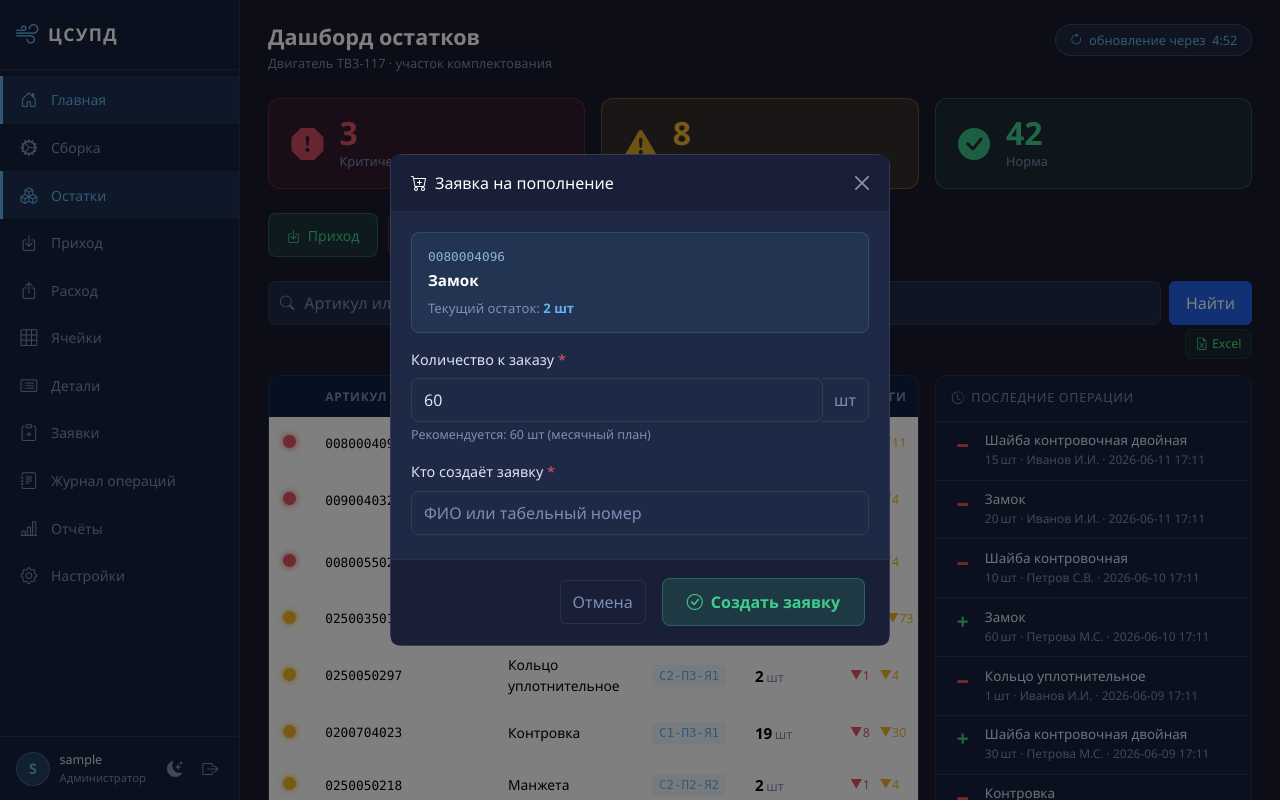
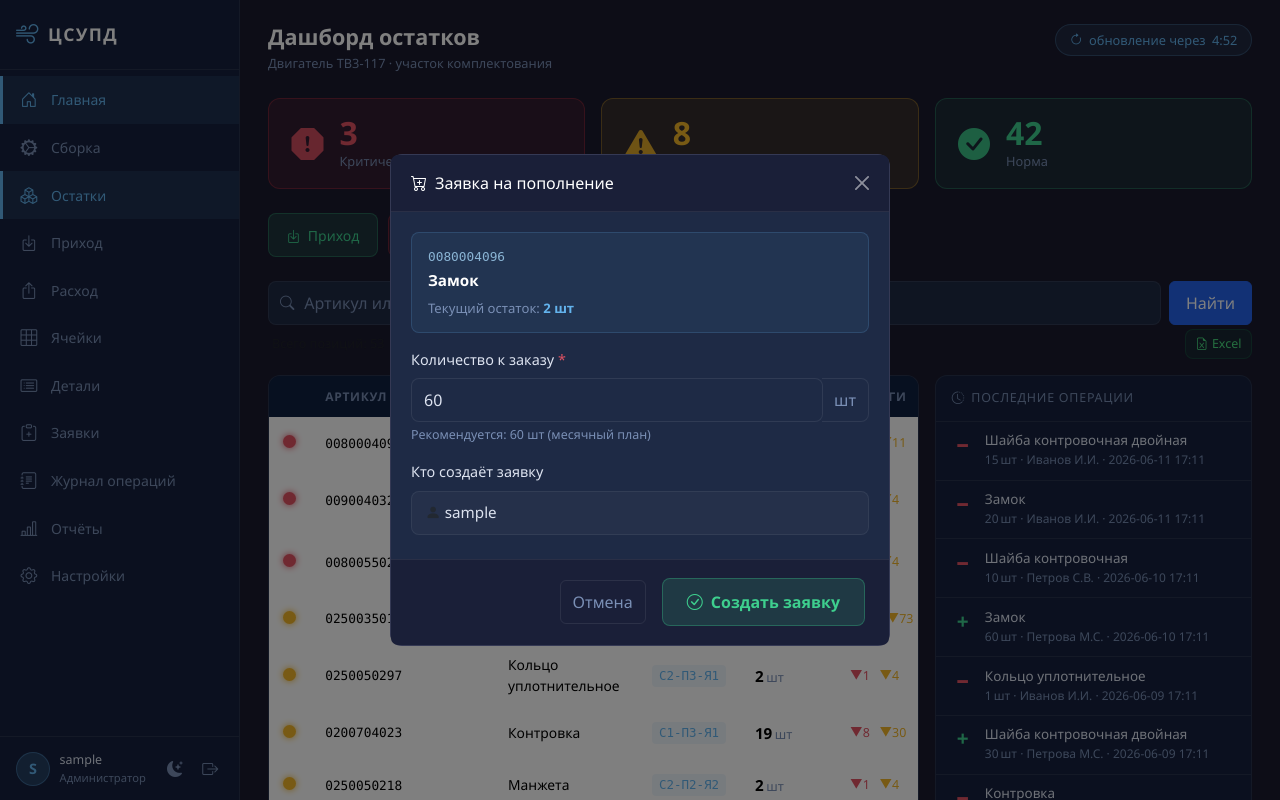
Before and after one commit to Romanenkovv18/csupd, a Flask app: page / in a window 1280 px wide, after a click on "Создать заявку на пополнение". Run offline with Flask 3, Linux system fonts and the light colour scheme; the visitor is signed in with stand-in values (Sample User, id 1); data comes from the database, SQL or seed files in the repository.

Commit message:
Fix: created_by from session in modal and zayavki_create; fix journal hover color

```diff
--- a/app.py
+++ b/app.py
@@ -385,7 +385,7 @@ def zayavki():
 def zayavki_create():
     part_id    = request.form.get('part_id', '').strip()
     quantity   = request.form.get('quantity', '').strip()
-    created_by = request.form.get('created_by', '').strip()
+    created_by = session.get('full_name') or session.get('username', 'Неизвестно')
 
     if not part_id or not quantity or not quantity.isdigit() or int(quantity) < 1:
         flash('Некорректные данные для создания заявки.', 'danger')
@@ -395,8 +395,7 @@ def zayavki_create():
     db.execute(
         'INSERT INTO replenishment_requests (part_id, quantity, status, created_by) '
         'VALUES (?, ?, ?, ?)',
-        (part_id, int(quantity), 'Создана',
-         created_by or session.get('full_name', 'Неизвестно'))
+        (part_id, int(quantity), 'Создана', created_by)
     )
     db.commit()
     part = db.execute('SELECT name, article FROM parts WHERE id = ?', (part_id,)).fetchone()
--- a/static/css/style.css
+++ b/static/css/style.css
@@ -919,8 +919,8 @@ select.fc-dark:focus,
 
 .jrow-in  { background: rgba(62,207,142,0.04); }
 .jrow-out { background: rgba(220,53,69,0.04);  }
-.jrow-in:hover  { background: rgba(62,207,142,0.1); }
-.jrow-out:hover { background: rgba(220,53,69,0.1);  }
+.jrow-in:hover  { background: #2a3a5c; color: #e0e8ff; }
+.jrow-out:hover { background: #2a3a5c; color: #e0e8ff; }
 
 .dt-cell { line-height: 1.3; }
 .dt-date { display: block; font-size: 0.85rem; color: var(--text); }
--- a/templates/dashboard.html
+++ b/templates/dashboard.html
@@ -225,10 +225,10 @@
           </div>
 
           <div class="mb-1">
-            <label class="form-label">Кто создаёт заявку <span class="req">*</span></label>
-            <input type="text" name="created_by" id="modal-operator"
-                   class="form-control fc-dark"
-                   placeholder="ФИО или табельный номер" required>
+            <label class="form-label">Кто создаёт заявку</label>
+            <div class="form-control-readonly">
+              <i class="bi bi-person-fill me-1 text-muted"></i>{{ current_user.full_name }}
+            </div>
           </div>
         </div>
 
```
